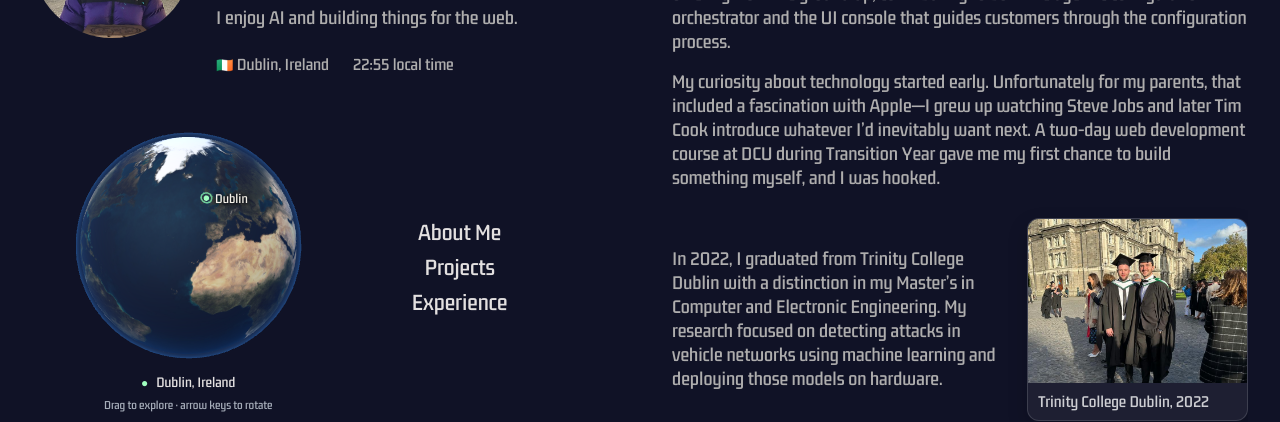
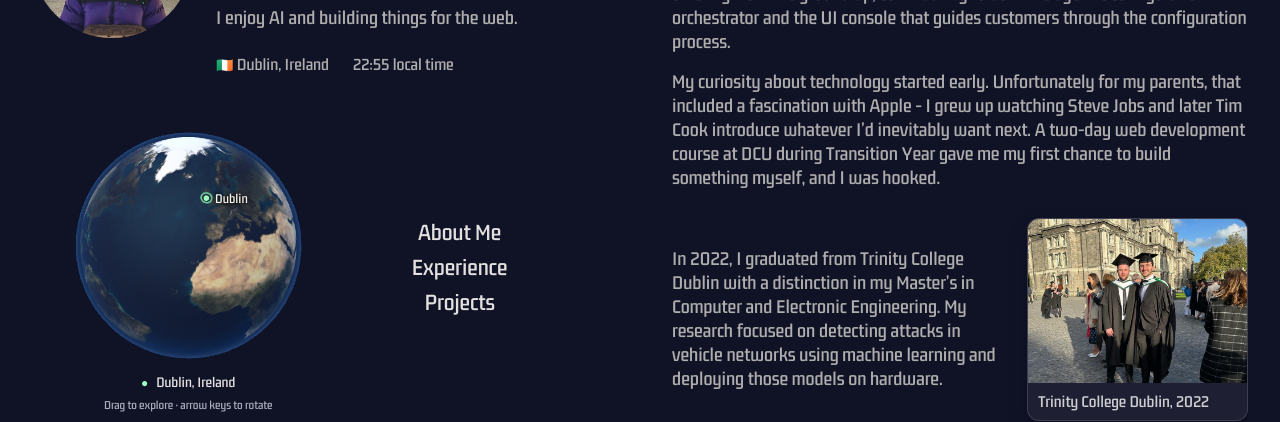
Before and after one commit to stephen447/personalwebsite, a React (Create React App) app: page / in a window 1280 px wide. Shown: the part 215-637 px from the top of the page. Built offline with nearby package versions, Linux system fonts and the light colour scheme.

Commit message:
Switch experience and projects

```diff
--- a/src/components/AboutMe/AboutMe.jsx
+++ b/src/components/AboutMe/AboutMe.jsx
@@ -20,10 +20,10 @@ export default function AboutMe() {
       </p>
       <p>
         My curiosity about technology started early. Unfortunately for my
-        parents, that included a fascination with Apple—I grew up watching Steve
-        Jobs and later Tim Cook introduce whatever I’d inevitably want next. A
-        two-day web development course at DCU during Transition Year gave me my
-        first chance to build something myself, and I was hooked.
+        parents, that included a fascination with Apple - I grew up watching
+        Steve Jobs and later Tim Cook introduce whatever I’d inevitably want
+        next. A two-day web development course at DCU during Transition Year
+        gave me my first chance to build something myself, and I was hooked.
       </p>
       <div className="about-me__split about-me__graduation">
         <p>
--- a/src/components/NavBar/navBar.js
+++ b/src/components/NavBar/navBar.js
@@ -1,30 +1,35 @@
-import React from "react"
-import "./navBar.css"
-export default function NavBar () {
+import React from "react";
+import "./navBar.css";
+export default function NavBar() {
   /**
    * This function scrolls to the section of the page that matches the target ID
    * @param {*} event
    */
   function scrollToSection(event) {
     event.preventDefault();
-        const targetId = event.target.getAttribute('href').slice(1); // Get the target section ID
+    const targetId = event.target.getAttribute("href").slice(1); // Get the target section ID
     const targetSection = document.getElementById(targetId);
-        targetSection.scrollIntoView({ behavior: 'smooth' });
+    targetSection.scrollIntoView({ behavior: "smooth" });
   }
-    return(
+  return (
     <>
       <nav className="navbar">
         <div className="nav-container">
-                    <a href="#about-me" onClick={scrollToSection}>About Me</a>
+          <a href="#about-me" onClick={scrollToSection}>
+            About Me
+          </a>
         </div>
         <div className="nav-container">
-                    <a href="#project__container" onClick={scrollToSection} >Projects</a>
+          <a href="#experience__container" onClick={scrollToSection}>
+            Experience
+          </a>
         </div>
         <div className="nav-container">
-                    <a href="#experience__container" onClick={scrollToSection}>Experience</a>
+          <a href="#project__container" onClick={scrollToSection}>
+            Projects
+          </a>
         </div>
       </nav>
     </>
-    )
-
+  );
 }
--- a/src/pages/HomePage/HomePage.js
+++ b/src/pages/HomePage/HomePage.js
@@ -93,8 +93,8 @@ const HomePage = () => {
         </div>
         <div className="home-page__container--content-right">
           <AboutMe />
+          <ExperienceHolder />
           <ProjectsHolder />
-          <ExperienceHolder />
         </div>
       </div>
       <dialog
```
Lines whose indentation alone changed are shown as unchanged.
